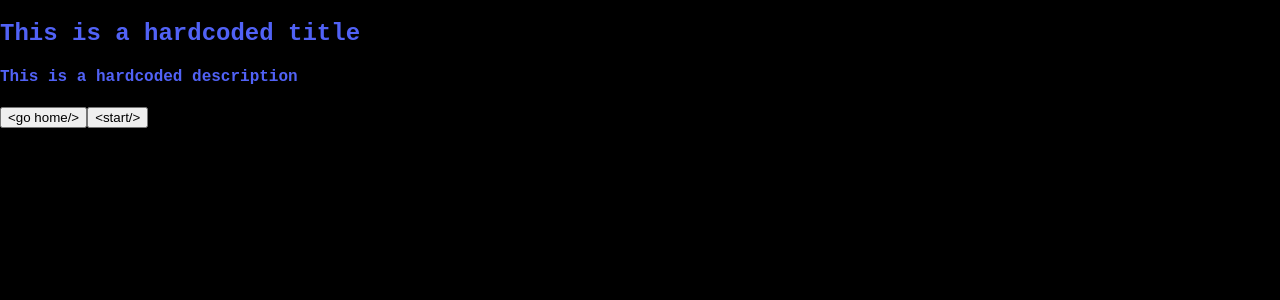
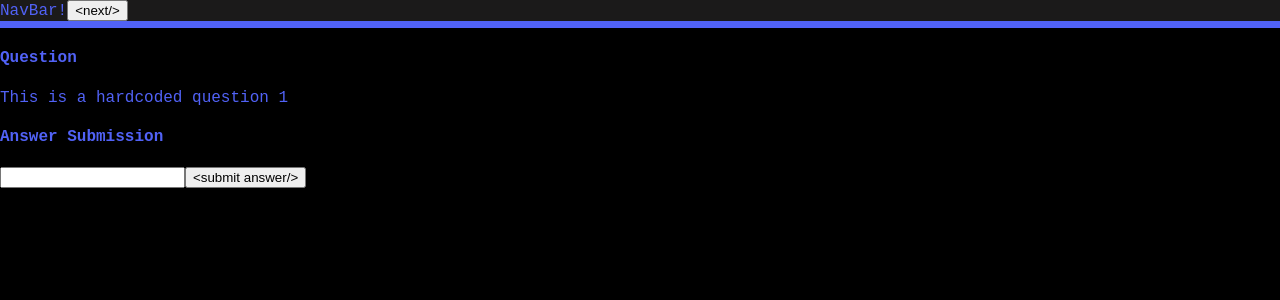
Before and after one commit to cjin2019/scavenger-html, a React app: page /game in a window 1280 px wide. Shown: the top 300 px of the page. Built offline with nearby package versions, Linux system fonts and the light colour scheme; no server answers; the HTML template or start-up script is replaced by a standard one.

Commit message:
Modified the game flow by adding new game then start game in pages

```diff
--- a/client/src/components/App.js
+++ b/client/src/components/App.js
@@ -11,6 +11,8 @@ import { get, post } from "../utilities";
 import UserHome from "./pages/UserHome.js";
 import CreateScavenger from "./pages/CreateScavenger.js";
 import Game from "./pages/Game.js";
+import NewGame from "./pages/NewGame.js";
+import StartGame from "./pages/StartGame.js";
 
 /**
  * Define the "App" component as a class.
@@ -66,6 +68,12 @@ class App extends Component {
           <Game
             path = "/game"
           />
+          <NewGame
+            path = "/newgame"
+          />
+          <StartGame
+            path = "/startgame"
+          />
           <NotFound default />
         </Router>
       </>
--- a/client/src/components/pages/Game.js
+++ b/client/src/components/pages/Game.js
@@ -1,5 +1,4 @@
 import React, { Component } from "react";
-import NewGame from "../modules/NewGame.js";
 import PlayHunt from "../modules/PlayHunt.js";
 import "../../utilities.css";
 
@@ -12,21 +11,13 @@ class Game extends Component {
         super(props);
 
         this.state = {
-            start: false,
-            currentHuntItemIndex: -1
+            currentHuntItemIndex: 0
         }
     }
 
     componentDidMount(){
 
     }
-
-    startGame = () => {
-        this.setState({
-            start: true,
-            currentHuntItemIndex: 0
-        });
-    };
 
     // assuming decrementing on all items but first
     // and incrementing on all items but last
@@ -61,16 +52,13 @@ class Game extends Component {
             ]
         };
 
-        let display = (this.state.start) ?  (<PlayHunt
-                                                huntItem = {data.huntItems[this.state.currentHuntItemIndex]}
-                                                onSubmit = {this.moveToDifferentQuestion}
-                                                itemIndex = {this.state.currentHuntItemIndex}
-                                                numItems = {data.huntItems.length}
-                                                checkAnswer = {this.checkAnswer}
-                                            />) :
-                                            (<NewGame hunt = {data.hunt}
-                                                    onStart = {this.startGame}
-                                            />);
+        let display =   (<PlayHunt
+                            huntItem = {data.huntItems[this.state.currentHuntItemIndex]}
+                            onSubmit = {this.moveToDifferentQuestion}
+                            itemIndex = {this.state.currentHuntItemIndex}
+                            numItems = {data.huntItems.length}
+                            checkAnswer = {this.checkAnswer}
+                        />) ;
         return (
             <div>
                 {display}
--- a/client/src/components/modules/NewGame.js
+++ b/client/src/components/pages/NewGame.js
@@ -6,15 +6,13 @@ import "../../utilities.css";
  * This is the NewGame component which gives the player the option to start
  * game or go home
  *
- * Proptypes
- * @param {Hunt} hunt a hunt following the hunt model schema
- * @param {()=>void} onStart function to call to update the parent state
- *
  */
 class NewGame extends Component {
     constructor(props){
         super(props);
     }
+
+    componentDidMount(){}
 
     handleGoHome = () => {
         navigate("/userhome");
@@ -25,10 +23,28 @@ class NewGame extends Component {
     }
 
     render(){
+        const data = {
+            hunt: {
+                title: "This is a hardcoded title",
+                description: "This is a hardcoded description"
+            },
+            huntItems: [{
+                question: "This is a hardcoded question 1",
+                answer: "This is a hardcoded answer 1"
+            }, {
+                question: "2",
+                answer: "2"
+            }, {
+                question: "3",
+                answer: "3"
+            }
+            ]
+        };
+
         return (
             <div>
-                <h2>{this.props.hunt.title}</h2>
-                <h4>{this.props.hunt.description}</h4>
+                <h2>{data.hunt.title}</h2>
+                <h4>{data.hunt.description}</h4>
                 <div>
                     <button
                         onClick = {this.handleGoHome}
--- /dev/null
+++ b/client/src/components/pages/StartGame.js
@@ -0,0 +1,15 @@
+import React, { Component } from "react";
+import { navigate } from "@reach/router";
+import "../../utilities.css";
+
+class StartGame extends Component {
+    constructor(props){
+        super(props);
+    }
+
+    render(){
+        return (<div>This is the start game page</div>);
+    }
+}
+
+export default StartGame;
```
